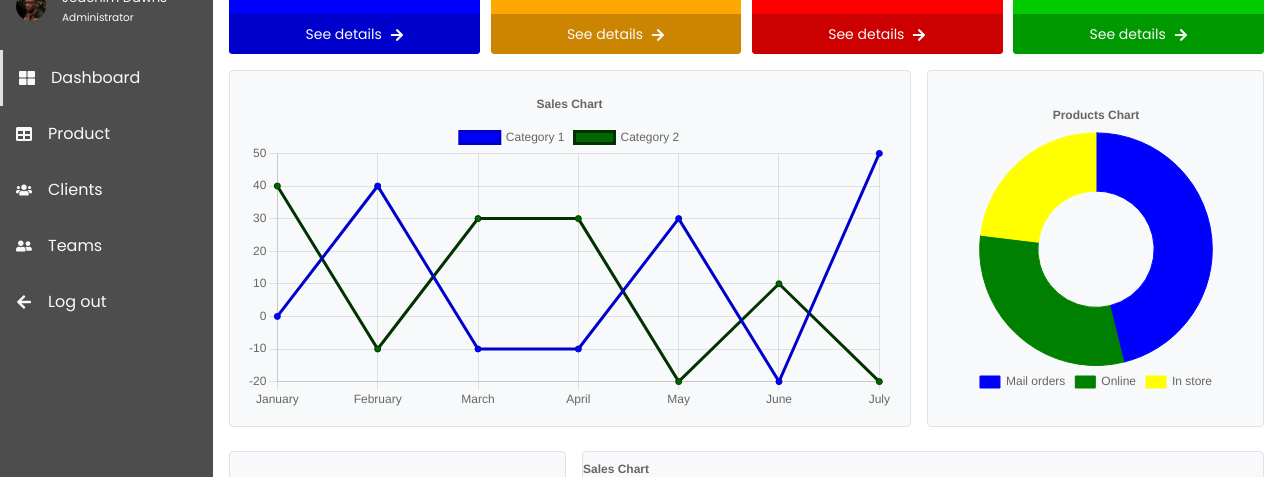
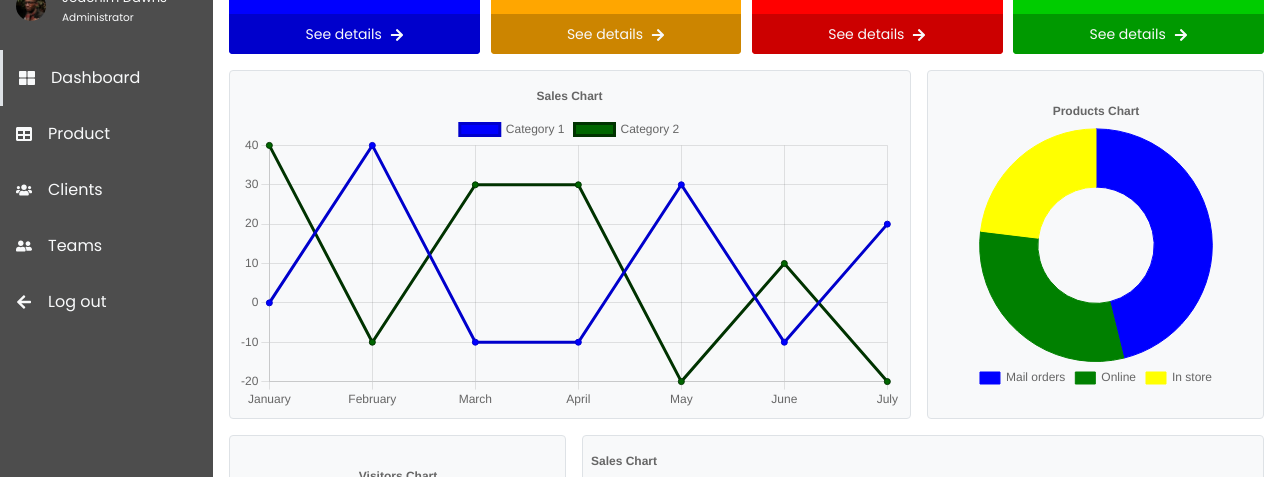
Before and after one commit to Ernest2026/admin-dashboard, a React (Create React App) app: page / in a window 1280 px wide. Shown: the part 171-648 px from the top of the page. Built offline with nearby package versions, Linux system fonts and the light colour scheme.

Commit message:
Made it more responsive

```diff
--- a/src/App.css
+++ b/src/App.css
@@ -168,7 +168,7 @@ input[type="password"]:focus {
   }
 
   .pie {
-    max-width: unset !important;
+    max-width: 95% !important;
   }
 }
 
--- a/src/components/Chart/Line.js
+++ b/src/components/Chart/Line.js
@@ -47,7 +47,7 @@ const LineChart = () => {
     datasets: [
       {
         label: "Category 1",
-        data: [0, 40, -10, -10, 30, -20, 50, 10],
+        data: [0, 40, -10, -10, 30, -10, 20],
         borderColor: "hsl(240, 100%, 40%)",
         backgroundColor: "hsl(240, 100%, 50%)",
       },
--- a/src/pages/Clients.js
+++ b/src/pages/Clients.js
@@ -72,6 +72,7 @@ const Clients = () => {
               </tr>
             )}
           </tbody>
+          {clients.length >= 1 && (
             <tfoot>
               <tr>
                 <th colSpan="5">
@@ -93,6 +94,7 @@ const Clients = () => {
                 </th>
               </tr>
             </tfoot>
+          )}
         </table>
       </div>
     </div>
--- a/src/pages/Home.js
+++ b/src/pages/Home.js
@@ -40,25 +40,25 @@ const Home = () => {
         />
       </div>
       <div className="row g-0 justify-content-between">
-        <div className="col-lg-8 col-md-9 col-12 border home-chart-a overflow-scroll p-3 bg-light rounded-1">
-          <div className="" style={{ minWidth: "500px" }}>
+        <div className="col-lg-8 col-md-9 col-12 border home-chart-a overflow-scroll p-2 bg-light rounded-1">
+          <div className="" style={{ minWidth: "400px" }}>
             <LineChart />
           </div>
         </div>
-        <div className="d-flex align-items-center col-lg-4 col-md-3 col-12 border home-chart-b mt-md-0 mt-4 bg-light rounded-1">
+        <div className="d-flex align-items-center col-lg-4 col-md-3 col-12 border home-chart-b mt-md-0 mt-3 bg-light rounded-1">
           <div className="pie mx-auto">
             <DoughnutChart />
           </div>
         </div>
       </div>
       <div className="row g-0 justify-content-between flex-column-reverse flex-md-row">
-        <div className="d-flex align-items-center col-lg-4 col-md-3 col-12 border home-chart-b mt-4 p-3 bg-light rounded-1">
+        <div className="d-flex align-items-center col-lg-4 col-md-3 col-12 border home-chart-b mt-3 bg-light rounded-1">
           <div className="pie mx-auto">
             <PieChart />
           </div>
         </div>
-        <div className="col-lg-8 col-md-9 col-12 border home-chart-a overflow-scroll mt-4 bg-light rounded-1">
-          <div className="" style={{ minWidth: "500px" }}>
+        <div className="col-lg-8 col-md-9 col-12 border home-chart-a overflow-scroll p-2 mt-3 bg-light rounded-1">
+          <div className="" style={{ minWidth: "400px" }}>
             <BarChart />
           </div>
         </div>
--- a/src/pages/Products.js
+++ b/src/pages/Products.js
@@ -56,6 +56,7 @@ const Products = () => {
           </div>
         )}
       </div>
+      {products.length >= 1 && (
         <div className="d-flex flex-column-reverse flex-sm-row justify-content-between align-items-center mt-3">
           <div>
             <p className="m-0">Showing 1 to 10 of 50 entries</p>
@@ -69,6 +70,7 @@ const Products = () => {
             </button>
           </div>
         </div>
+      )}
     </div>
   );
 };
--- a/src/pages/Teams.js
+++ b/src/pages/Teams.js
@@ -72,6 +72,7 @@ const Clients = () => {
               </tr>
             )}
           </tbody>
+          {teams.length >= 1 && (
             <tfoot>
               <tr>
                 <th colSpan="5">
@@ -93,6 +94,7 @@ const Clients = () => {
                 </th>
               </tr>
             </tfoot>
+          )}
         </table>
       </div>
     </div>
```
Also changed, not shown: 2 other files (tests, documents, lock files or other folders). Lines whose indentation alone changed are shown as unchanged.
